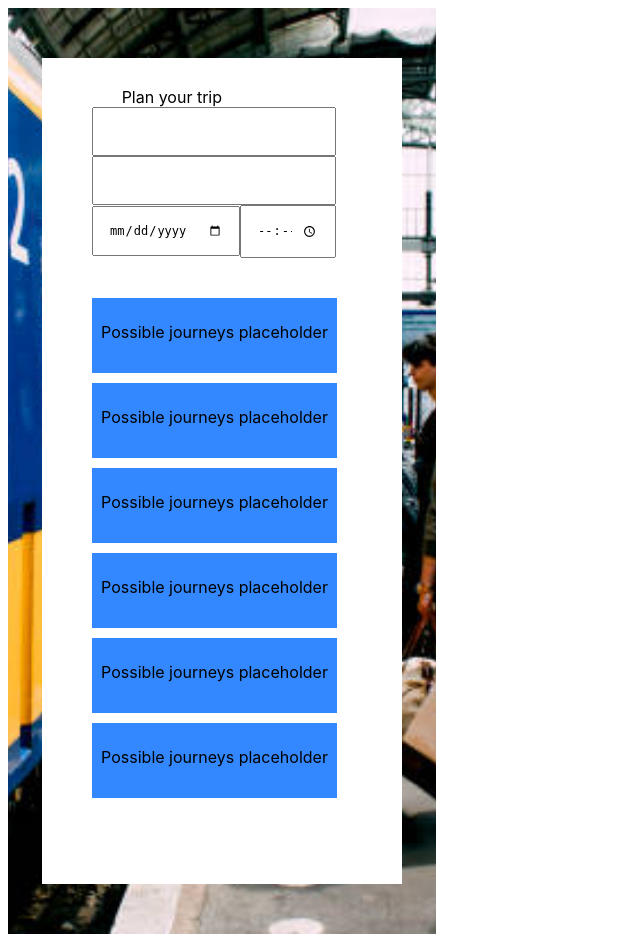
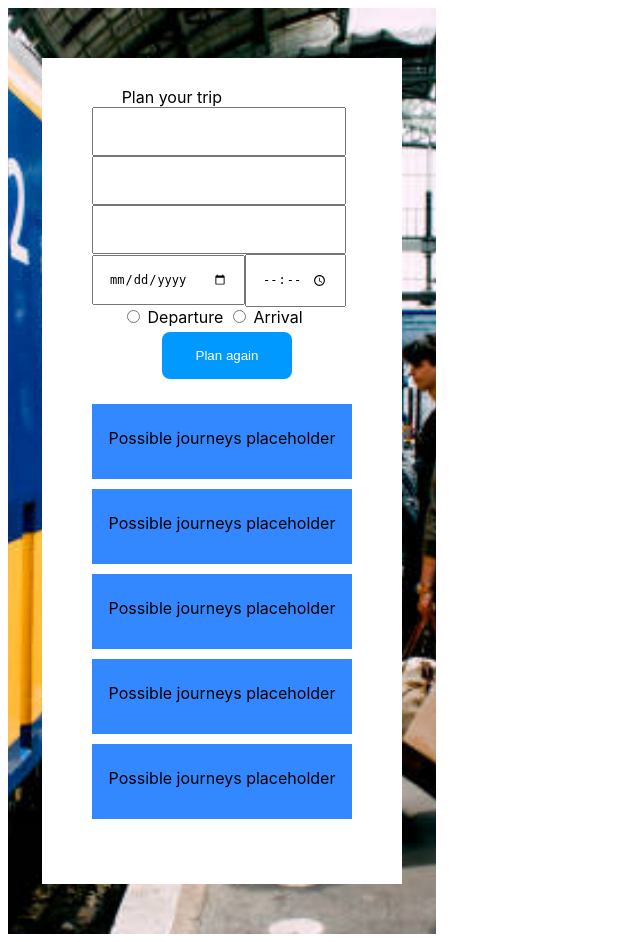
Before and after one commit to lotteph/DSCS, a Flask app: template templates/possible_journeys.html in a window 1280 px wide. Shown: the whole page, without its empty margins (0-640 px from the left). Run offline with Flask 2, Linux system fonts and the light colour scheme; the template is opened without the code that fills it, so the values that code supplies are empty; some libraries are stand-ins or nearby versions.

Commit message:
Small bugfixes in front-end

```diff
--- a/app.py
+++ b/app.py
@@ -52,15 +52,18 @@ def index():
     data = [weather, g.city, icon]
     return render_template('homepage.html', weather=data)
 
-# @app.route('/possiblejourneys')
-# def possiblejourneys(res):
-#    return render_template('possible_journeys.html')
-
 @app.route('/possiblejourneys', methods=['POST', 'GET'])
 def possiblejourneys():
     if request.method == 'POST':
         result = request.form
-        return render_template('possible_journeys.html', result=result)
+        print(result)
+    else:
+        result = []
+    return render_template('possible_journeys.html', result=result)
+
+@app.route('/journeydetails')
+def journeydetails():
+    return render_template('journey_details.html')
 
 if __name__ == '__main__':
    app.run(debug = True)
--- a/static/layout.css
+++ b/static/layout.css
@@ -3,6 +3,11 @@ body {
     font-size: 16px;
     letter-spacing: 0px;
     line-height: 1.2;
+}
+
+a {
+  color: black;
+  text-decoration: none;
 }
 
 .h1_homepage {
@@ -32,23 +37,35 @@ body {
 }
 
 input[type=text] {
-    width: 210px;
+    width: 220px;
     padding: 15px;
 }
 
 input[type=date] {
-    width: 114px;
+    width: 119px;
     padding: 15px;
     font-size: 12px;
 }
 
 input[type=time] {
-    width: 62px;
+    width: 67px;
     padding: 15px;
     font-size: 12px;
 }
 
 input[type=submit] {
+    background-color: #0099FF;
+    color: white;
+    border-radius: 8px;
+    border: none;
+    /* padding: 15px; */
+    /* margin-top: 40px;
+    margin: 40px 75px; */
+    display: block;
+    width: 100px;
+}
+
+.homepage_submit {
     background-color: #0099FF;
     color: white;
     border-radius: 8px;
@@ -125,11 +142,27 @@ input[type=submit] {
 }
 
 .possible_journeys_placeholder {
-    margin-top: 40px;
+    margin-top: 25px;
+}
+
+.possible_journeys_radio {
+    margin-left: 30px;
+}
+
+.possible_journeys_submit {
+    background-color: #0099FF;
+    color: white;
+    border-radius: 8px;
+    border: none;
+    padding: 15px;
+    /* margin-top: 40px; */
+    margin: 5px 70px;
+    display: block;
+    width: 100px;
 }
 
 .possible_journey {
-  width: 245px;
+  width: 260px;
   height: 25px;
   background-color: #3388FF;
   text-align: center;
--- a/templates/homepage.html
+++ b/templates/homepage.html
@@ -17,7 +17,7 @@
 
                 <!-- <div class="text_homepage">Add 'via' location <br></div> -->
                 <input type="text" name="via"
-                    placeholder="Via: Address, station, etc." /> <br> <br>6687
+                    placeholder="Via: Address, station, etc." /> <br> <br>
 
                 <input type="text" name="to" required
                     placeholder="To: Address, station, etc." /> <br>
@@ -31,7 +31,9 @@
                 <input type="radio" id="arrival" name="journey_type" value="Arrival">
                 <label for="arrival">Arrival</label><br>
 
-                <input type="submit" value="Plan my trip">
+                <div class="homepage_submit">
+                    <input type="submit" value="Plan my trip">
+                </div>
             </form>
         </div>
 
--- a/templates/journey_details.html
+++ b/templates/journey_details.html
@@ -1,6 +1,6 @@
 <!DOCTYPE html>
 <head>
-    <link rel="stylesheet" type="text/css" href="{{ url_for('static', filename='layout.css') }}">\
+    <link rel="stylesheet" type="text/css" href="{{ url_for('static', filename='layout.css') }}">
     <!-- <link rel="stylesheet" type="text/css" href="layout.css"> -->
     <script src="https://unpkg.com/phosphor-icons"></script>
 </head>
@@ -8,6 +8,7 @@
 <div class="frame_image">
     <div class="screen">
         <div class="frame_journeys">
+            <a href="http://localhost:5000/possiblejourneys"><i class="ph-x"></i></a>
             <div class="h1_journey_details">Address 1 -> <br>Address 2</div>
 
             <div class="maps_overlay">
--- a/templates/possible_journeys.html
+++ b/templates/possible_journeys.html
@@ -11,27 +11,43 @@
             <a href="http://localhost:5000/"><i class="ph-arrow-bend-up-left"></i></a>
             <div class="h1_journeys">Plan your trip </div>
             <div class="possible_journeys_form">
-                <form>
+                <form action="http://localhost:5000/possiblejourneys" method="post">
                     <input type="text" name="from"
                         value="{{ result["from"] }}" /> <br>
+
+                    <input type="text" name="via"
+                        {% if result["via"] != '' %}
+                            value="{{ result["via"] }}"
+                        {% elif result["via"] == '' %}
+                            placeholder="Via: Address, station, etc."
+                        {% endif %}/>
 
                     <input type="text" name="to"
                         value="{{ result["to"] }}" /> <br>
 
                     <input type="date" name="date" value="{{ result["date"] }}" /><input type="time" name="time" value="{{ result["time"] }}" /> <br>
 
+                    <div class="possible_journeys_radio">
+                        <input type="radio" id="departure" name="journey_type" value="Departure" {% if result["journey_type"] == "Departure" %}checked{% endif %}>
+                        <label for="departure">Departure</label>
+                        <input type="radio" id="arrival" name="journey_type" value="Arrival" {% if result["journey_type"] == "Arrival" %}checked{% endif %}>
+                        <label for="arrival">Arrival</label><br>
+                    </div>
+
+                    <div class="possible_journeys_submit">
+                        <input type="submit" value="Plan again">
+                    </div>
                 </form>
             </div>
 
             <div class="possible_journeys_placeholder">
-                {% for i in range(6) %}
-                    <div class="possible_journey">
-                        Possible journeys placeholder
-                    </div>
+                {% for i in range(5) %}
+                    <a href="http://localhost:5000/journeydetails">
+                        <div class="possible_journey">
+                            Possible journeys placeholder
+                        </div>
+                    </a>
                 {% endfor %}
-                <!-- <div class="possible_journey">Possible journeys placeholder</div><br>
-                <div class="possible_journey">Possible journeys placeholder</div><br>
-                <div class="possible_journey">Possible journeys placeholder</div><br> -->
             </div>
 
 
```
